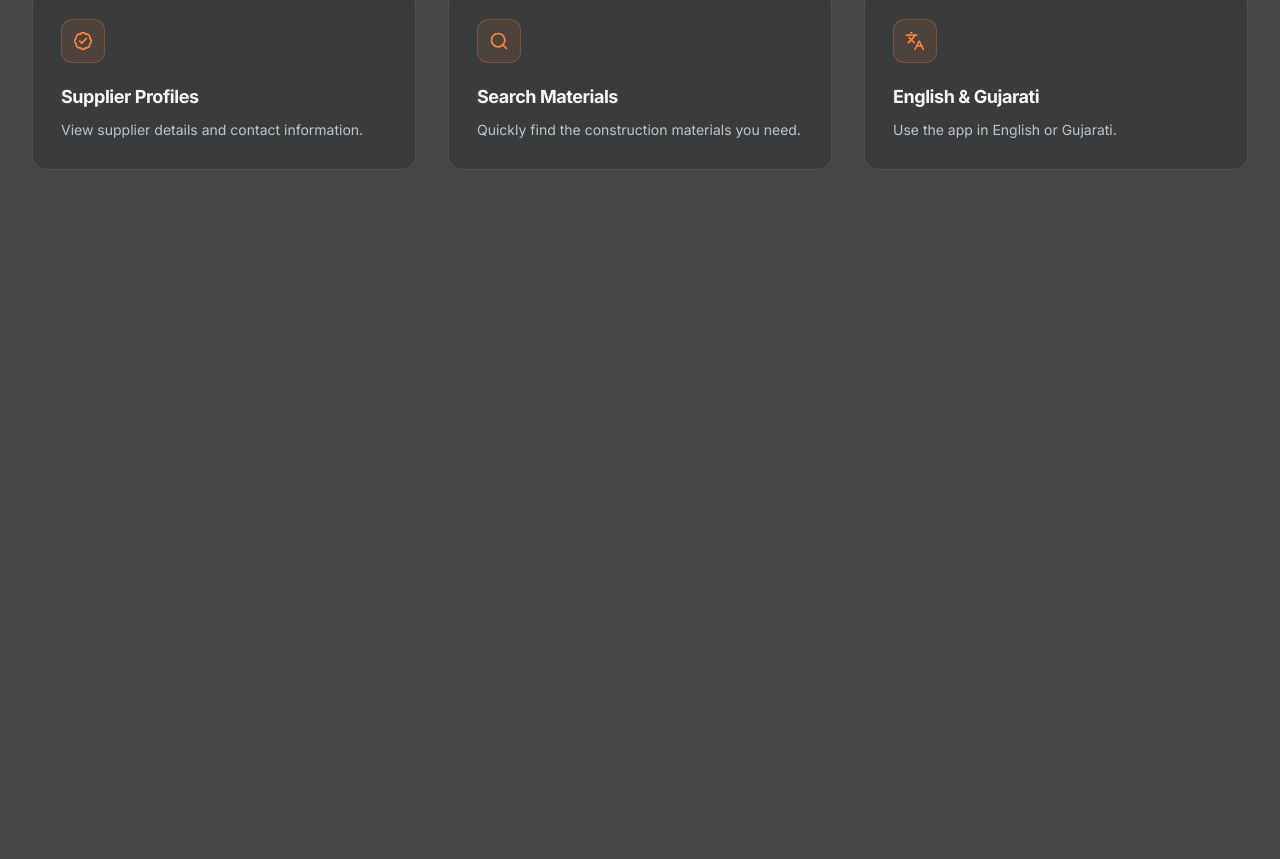
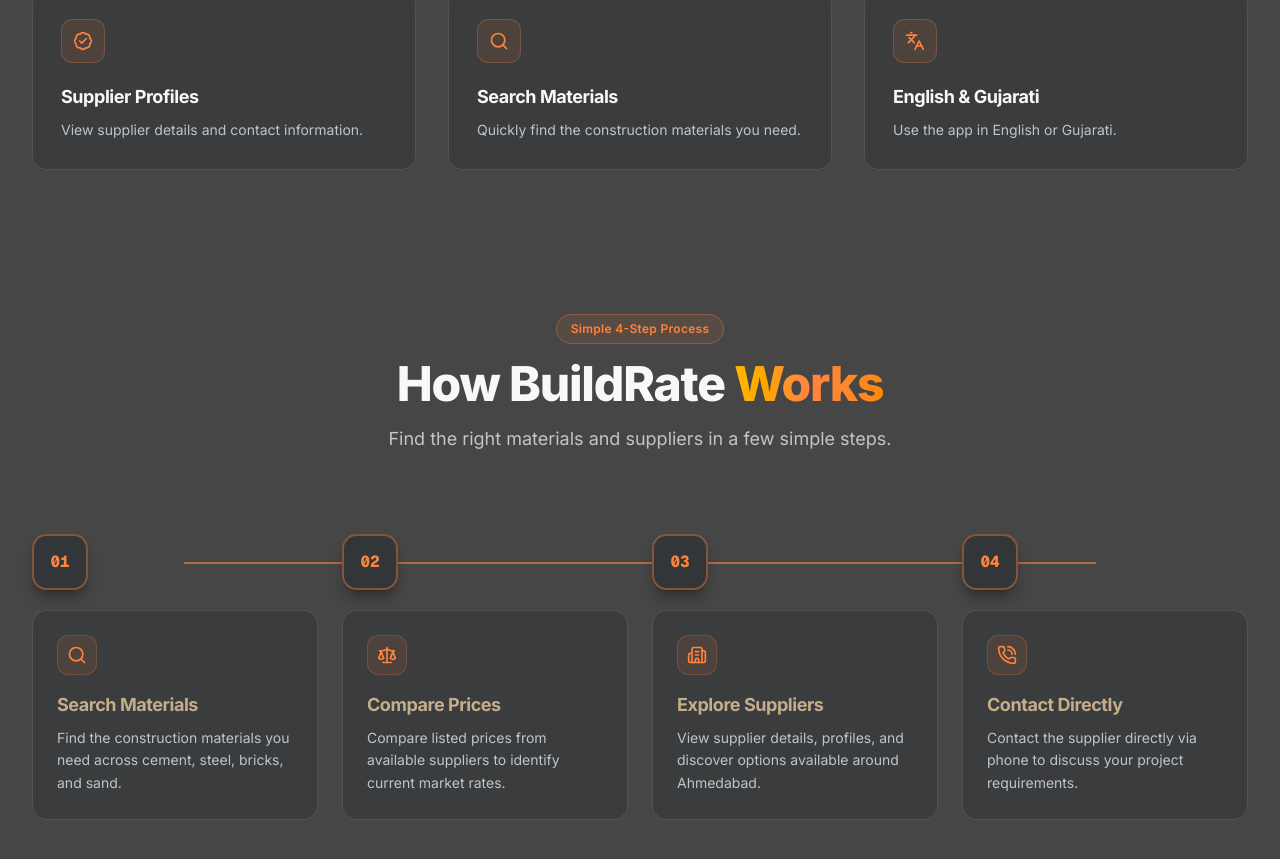
Before and after one commit to RaishVakaliya/buildrate-website, a Next.js app: page / in a window 1280 px wide. Shown: the part 1369-2228 px from the top of the page. Before the commit the page ends 1635 px from the top, so only its background shows below. Built offline with nearby package versions, Linux system fonts and the light colour scheme; no server answers.

Commit message:
feat(website): add how it works timeline section and go to top button

```diff
--- a/app/page.tsx
+++ b/app/page.tsx
@@ -1,6 +1,8 @@
 import { Navbar } from "@/components/layout/navbar";
 import { Hero } from "@/components/hero/hero";
 import { Features } from "@/components/features/features";
+import { HowItWorks } from "@/components/how-it-works/how-it-works";
+import { GoToTop } from "@/components/ui/go-to-top";
 
 export default function Home() {
   return (
@@ -9,7 +11,9 @@
       <main className="relative z-10 flex-1 flex flex-col pt-15">
         <Hero />
         <Features />
+        <HowItWorks />
       </main>
+      <GoToTop />
     </div>
   );
 }
--- a/components/animate-ui/icons/icon.tsx
+++ b/components/animate-ui/icons/icon.tsx
@@ -211,7 +211,6 @@
     setCurrentAnimation(typeof animate === "string" ? animate : animation);
     if (animate) startAnimation(animate as TriggerProp);
     else stopAnimation();
-    // eslint-disable-next-line react-hooks/exhaustive-deps
   }, [animate]);
 
   React.useEffect(() => {
@@ -370,7 +369,6 @@
         loopDelayRef.current = null;
       }
     };
-    // eslint-disable-next-line react-hooks/exhaustive-deps
   }, [localAnimate, controls]);
 
   const childProps = (
@@ -618,7 +616,6 @@
   V extends { default: T; [key: string]: T },
   T extends Record<string, Variants>,
 >(animations: V): T {
-  // eslint-disable-next-line react-hooks/rules-of-hooks
   const { animation: animationType } = useAnimateIconContext();
 
   let result: T;
--- /dev/null
+++ b/components/how-it-works/how-it-works.tsx
@@ -0,0 +1,112 @@
+"use client";
+
+import { motion } from "motion/react";
+import { Search, Scale, Building2, PhoneCall } from "lucide-react";
+
+const STEPS = [
+  {
+    step: "01",
+    icon: Search,
+    title: "Search Materials",
+    description:
+      "Find the construction materials you need across cement, steel, bricks, and sand.",
+  },
+  {
+    step: "02",
+    icon: Scale,
+    title: "Compare Prices",
+    description:
+      "Compare listed prices from available suppliers to identify current market rates.",
+  },
+  {
+    step: "03",
+    icon: Building2,
+    title: "Explore Suppliers",
+    description:
+      "View supplier details, profiles, and discover options available around Ahmedabad.",
+  },
+  {
+    step: "04",
+    icon: PhoneCall,
+    title: "Contact Directly",
+    description:
+      "Contact the supplier directly via phone to discuss your project requirements.",
+  },
+];
+
+export function HowItWorks() {
+  return (
+    <section
+      id="how-it-works"
+      aria-labelledby="how-it-works-heading"
+      className="relative pt-6 pb-16 md:pt-12 md:pb-24 overflow-hidden"
+    >
+      <div className="mx-auto max-w-7xl px-4 sm:px-6 lg:px-8">
+        <div className="text-center max-w-3xl mx-auto mb-14 md:mb-20">
+          <div className="inline-flex items-center gap-2 px-3.5 py-1.5 rounded-full border border-primary/30 bg-primary/10 text-primary text-xs font-semibold tracking-wide mb-4">
+            <span>Simple 4-Step Process</span>
+          </div>
+          <h2
+            id="how-it-works-heading"
+            className="text-3xl sm:text-4xl md:text-5xl font-extrabold tracking-tight text-foreground mb-4"
+          >
+            How BuildRate{" "}
+            <span className="text-primary bg-clip-text text-transparent bg-gradient-to-r from-amber-400 via-primary to-orange-400">
+              Works
+            </span>
+          </h2>
+          <p className="text-base sm:text-lg text-muted-foreground text-pretty leading-relaxed">
+            Find the right materials and suppliers in a few simple steps.
+          </p>
+        </div>
+
+        <div className="relative">
+          <div
+            aria-hidden="true"
+            className="hidden lg:block absolute top-7 left-[12.5%] right-[12.5%] h-0.5 bg-primary/60 z-0"
+          />
+
+          <div className="grid grid-cols-1 md:grid-cols-2 lg:grid-cols-4 gap-6 lg:gap-6 relative z-10">
+            {STEPS.map((item, index) => {
+              const Icon = item.icon;
+              return (
+                <motion.article
+                  key={item.step}
+                  initial={{ opacity: 0, y: 24 }}
+                  whileInView={{ opacity: 1, y: 0 }}
+                  viewport={{ once: true, margin: "-30px" }}
+                  transition={{
+                    duration: 0.45,
+                    delay: index * 0.1,
+                    ease: "easeOut",
+                  }}
+                  className="group relative flex flex-col items-center text-center lg:items-start lg:text-left"
+                >
+                  <div className="relative mb-5 flex size-14 items-center justify-center rounded-2xl border-2 border-primary/40 bg-card shadow-lg shadow-black/30 backdrop-blur-md transition-all duration-300 group-hover:scale-105 group-hover:border-primary group-hover:shadow-primary/10">
+                    <span className="text-base font-extrabold text-primary font-mono">
+                      {item.step}
+                    </span>
+                  </div>
+
+                  <div className="w-full flex-1 rounded-2xl border border-border/80 bg-card/60 p-6 backdrop-blur-sm transition-all duration-300 group-hover:border-primary/50 group-hover:bg-card/85 group-hover:shadow-xl group-hover:shadow-primary/5 flex flex-col items-center text-center lg:items-start lg:text-left">
+                    <div className="mb-4 inline-flex size-10 items-center justify-center rounded-xl border border-primary/20 bg-primary/10 text-primary transition-colors group-hover:bg-primary/20">
+                      <Icon className="size-5" />
+                    </div>
+
+                    <h3 className="text-lg font-bold text-[#c5ad89] mb-2 tracking-tight">
+                      {item.title}
+                    </h3>
+
+                    <p className="text-sm text-muted-foreground leading-relaxed">
+                      {item.description}
+                    </p>
+                  </div>
+                </motion.article>
+              );
+            })}
+          </div>
+        </div>
+      </div>
+    </section>
+  );
+}
--- a/components/providers/smooth-scroll-provider.tsx
+++ b/components/providers/smooth-scroll-provider.tsx
@@ -1,8 +1,25 @@
 "use client";
 
-import { useEffect, useRef } from "react";
+import React, { createContext, useContext, useEffect, useRef } from "react";
 import Lenis from "lenis";
 import "lenis/dist/lenis.css";
+
+interface SmoothScrollContextValue {
+  scrollTo: (
+    target: string | HTMLElement | number,
+    options?: { offset?: number; duration?: number }
+  ) => void;
+  scrollToTop: () => void;
+}
+
+const SmoothScrollContext = createContext<SmoothScrollContextValue>({
+  scrollTo: () => {},
+  scrollToTop: () => {},
+});
+
+export function useSmoothScroll() {
+  return useContext(SmoothScrollContext);
+}
 
 interface SmoothScrollProviderProps {
   children: React.ReactNode;
@@ -10,6 +27,37 @@
 
 export function SmoothScrollProvider({ children }: SmoothScrollProviderProps) {
   const lenisRef = useRef<Lenis | null>(null);
+
+  const scrollTo = (
+    target: string | HTMLElement | number,
+    options?: { offset?: number; duration?: number }
+  ) => {
+    if (lenisRef.current) {
+      lenisRef.current.scrollTo(target as HTMLElement, {
+        offset: options?.offset ?? -70,
+        duration: options?.duration ?? 1.2,
+      });
+    } else {
+      if (typeof target === "number") {
+        window.scrollTo({ top: target, behavior: "smooth" });
+      } else if (typeof target === "string") {
+        const element = document.querySelector(target);
+        if (element) {
+          element.scrollIntoView({ behavior: "smooth" });
+        }
+      } else if (target instanceof HTMLElement) {
+        target.scrollIntoView({ behavior: "smooth" });
+      }
+    }
+  };
+
+  const scrollToTop = () => {
+    if (lenisRef.current) {
+      lenisRef.current.scrollTo(0, { duration: 1.2 });
+    } else {
+      window.scrollTo({ top: 0, behavior: "smooth" });
+    }
+  };
 
   useEffect(() => {
     const prefersReducedMotion = window.matchMedia(
@@ -69,5 +117,9 @@
     };
   }, []);
 
-  return <>{children}</>;
+  return (
+    <SmoothScrollContext.Provider value={{ scrollTo, scrollToTop }}>
+      {children}
+    </SmoothScrollContext.Provider>
+  );
 }
--- /dev/null
+++ b/components/ui/go-to-top.tsx
@@ -0,0 +1,49 @@
+"use client";
+
+import { useEffect, useState } from "react";
+import { ArrowUp } from "lucide-react";
+import { motion, AnimatePresence } from "motion/react";
+import { useSmoothScroll } from "@/components/providers/smooth-scroll-provider";
+
+export function GoToTop() {
+  const [isVisible, setIsVisible] = useState(false);
+  const { scrollToTop } = useSmoothScroll();
+
+  useEffect(() => {
+    const handleScroll = () => {
+      if (window.scrollY > 100) {
+        setIsVisible(true);
+      } else {
+        setIsVisible(false);
+      }
+    };
+
+    window.addEventListener("scroll", handleScroll, { passive: true });
+    handleScroll();
+
+    return () => {
+      window.removeEventListener("scroll", handleScroll);
+    };
+  }, []);
+
+  return (
+    <AnimatePresence>
+      {isVisible && (
+        <motion.button
+          type="button"
+          onClick={scrollToTop}
+          initial={{ opacity: 0, scale: 0.7, y: 12 }}
+          animate={{ opacity: 1, scale: 1, y: 0 }}
+          exit={{ opacity: 0, scale: 0.7, y: 12 }}
+          whileHover={{ scale: 1.08 }}
+          whileTap={{ scale: 0.92 }}
+          transition={{ duration: 0.2 }}
+          className="fixed bottom-6 right-6 z-40 inline-flex size-11 items-center justify-center rounded-full border border-border/80 bg-card/90 text-foreground/80 shadow-xl shadow-black/40 backdrop-blur-md transition-colors hover:border-primary hover:text-primary hover:bg-card focus-visible:outline-none focus-visible:ring-2 focus-visible:ring-primary cursor-pointer"
+          aria-label="Go to top"
+        >
+          <ArrowUp className="size-5" />
+        </motion.button>
+      )}
+    </AnimatePresence>
+  );
+}
```
